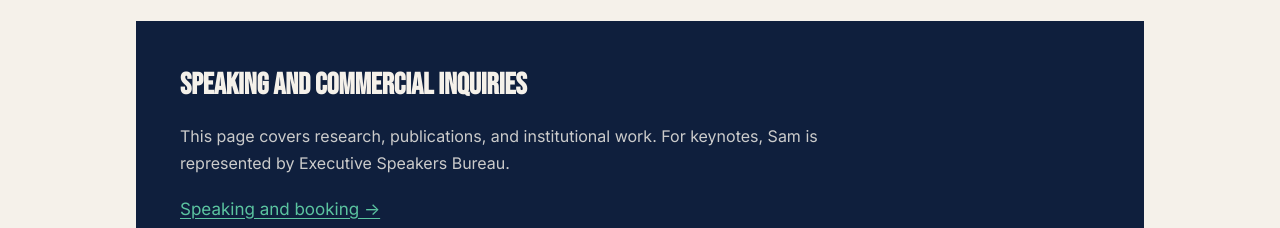
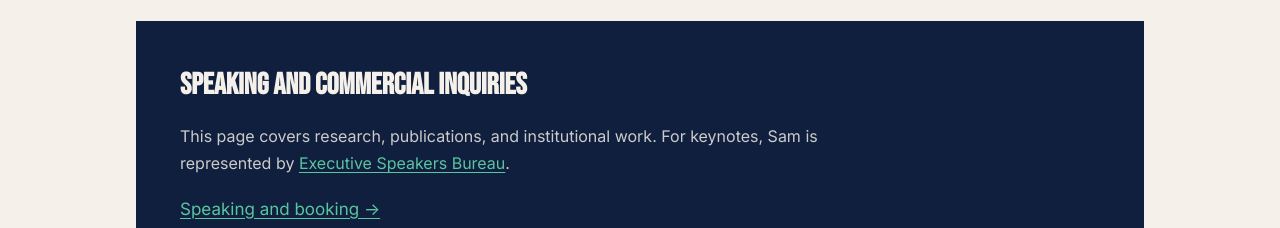
Before and after one commit to SamRadOfficial/sam-rad, a Next.js app: page /cv in a window 1280 px wide. Shown: the part 7100-7328 px from the top of the page. Built offline with nearby package versions, Linux system fonts and the light colour scheme.

Commit message:
Bureau URL now linked only on /press and /cv. Bureau gains a linked prop; the duplicate hardcoded block in CtaBreak unlinked to match. Footer link and Person schema sameAs unchanged.

```diff
--- a/app/cv/page.jsx
+++ b/app/cv/page.jsx
@@ -162,7 +162,11 @@ export default function CV() {
               <h3>Speaking and commercial inquiries</h3>
               <p>
                 This page covers research, publications, and institutional work. For keynotes, Sam is
-                represented by Executive Speakers Bureau.
+                represented by{' '}
+                <a href={SITE.bureau.orgUrl} target="_blank" rel="noopener noreferrer">
+                  Executive Speakers Bureau
+                </a>
+                .
               </p>
               <Link href="/speaking">Speaking and booking →</Link>
             </div>
--- a/app/meet-sam/page.jsx
+++ b/app/meet-sam/page.jsx
@@ -48,7 +48,7 @@ export default function MeetSam() {
                   <p>Sam Rad (born Samantha Radocchia) is an anthropologist who spent twenty years inside technology revolutions, founding four companies through the rise of e-commerce, blockchain, and AI, and learning one thing above all: <em>change has a pattern.</em></p>
                   <p>With the curiosity of an anthropologist, the instinct of a tech founder, the candor of a friend, and the calm of an ex-competitive skydiver, Sam shows leaders and their teams the pattern behind every big change, so they&apos;re ready for whatever comes next.</p>
                   <p>She says the things other speakers won&apos;t, and she says them with warmth. Her talks lift the overwhelm, hand the room a simple way to read what&apos;s happening, and end on the promise every anxious audience needs to hear: <strong>we&apos;re going to be OK.</strong></p>
-                  <p>Managed by <a href={SITE.bureau.mailto}>Brandy Gibson</a> at <a href={SITE.bureau.orgUrl} target="_blank" rel="noopener noreferrer">Executive Speakers Bureau</a>, Sam Rad is the speaker you book when your people are facing change and you need them to walk out ready for it.</p>
+                  <p>Managed by <a href={SITE.bureau.mailto}>Brandy Gibson</a> at Executive Speakers Bureau, Sam Rad is the speaker you book when your people are facing change and you need them to walk out ready for it.</p>
                 </div>
                 <div className="stat-row">
                   <div><div className="n">5</div><div className="l">Continents</div></div>
@@ -105,7 +105,6 @@ export default function MeetSam() {
                     <li>Early protocols behind ERC-721</li>
                   </ul>
                   <Link href="/book" className="btn btn-ink">Book Sam →</Link>
-                  <Bureau />
                 </div>
                 <div className="side-photo">
                   {/* eslint-disable-next-line @next/next/no-img-element */}
--- a/app/page.jsx
+++ b/app/page.jsx
@@ -90,7 +90,6 @@ export default function Home() {
                 </div>
                 <div style={{ marginTop: 40 }}>
                   <Link href="/speaking" className="btn btn-mint">The full keynote</Link>
-                  <Bureau light />
                 </div>
               </div>
               <div>
--- a/app/press/page.jsx
+++ b/app/press/page.jsx
@@ -23,7 +23,8 @@ export default function Press() {
           eyebrow="Press"
           short
           position="center 26%"
-          lead="Coverage of Sam's work across technology, supply chain, and the future of business. For interview requests, contact Brandy Gibson at Executive Speakers Bureau."
+          lead="Coverage of Sam's work across technology, supply chain, and the future of business."
+          note={<span className="bureau-line light">Interview requests: <a href={SITE.bureau.mailto}>Brandy Gibson</a> at <a href={SITE.bureau.orgUrl} target="_blank" rel="noopener noreferrer">Executive Speakers Bureau</a></span>}
           caption="CRMC · Chicago"
         >
           In the <span className="mint-fill">press.</span>
--- a/components/Blocks.jsx
+++ b/components/Blocks.jsx
@@ -7,11 +7,21 @@ import featuredIn from '@/data/featured-in.json';
 const LOGO_FILES = Object.fromEntries(clients.filter((c) => c.file).map((c) => [c.name, c]));
 import IndustryIcon from './IndustryIcon';
 
-export function Bureau({ light }) {
+// The agent mailto is a booking path and stays live everywhere: some buyers would
+// rather email a named person than fill in a form, and it is already CC'd to Sam.
+// The bureau's own URL is different. It lands on a page with its own booking form,
+// so linking it next to a "Book Sam" button hands the lead to a third party at the
+// moment of conversion. Pass `linked` only where the page is not asking for a
+// booking (press, CV). Do not set it on a page with a CTA.
+export function Bureau({ light, linked }) {
   return (
     <div className={light ? 'bureau-line light' : 'bureau-line'}>
       Managed by <a href={SITE.bureau.mailto}>{SITE.bureau.agent}</a> at{' '}
-      <a href={SITE.bureau.orgUrl} target="_blank" rel="noopener noreferrer">{SITE.bureau.org}</a>
+      {linked ? (
+        <a href={SITE.bureau.orgUrl} target="_blank" rel="noopener noreferrer">{SITE.bureau.org}</a>
+      ) : (
+        SITE.bureau.org
+      )}
     </div>
   );
 }
@@ -109,9 +119,10 @@ export function CtaBreak({ image, tag, heading, lead, caption, center, bureau, p
           <Link href={href || '/book'} className="btn btn-mint">{btn}</Link>
         )}
         {bureau && (
+          // Sits directly under the Book Sam button, so the bureau's own URL stays
+          // unlinked here for the reason given on the Bureau component above.
           <div className="bureau">
-            Managed by <a href={SITE.bureau.mailto}>{SITE.bureau.agent}</a> at{' '}
-            <a href={SITE.bureau.orgUrl} target="_blank" rel="noopener noreferrer">{SITE.bureau.org}</a>
+            Managed by <a href={SITE.bureau.mailto}>{SITE.bureau.agent}</a> at {SITE.bureau.org}
           </div>
         )}
       </div>
```
Also changed, not shown: 1 other file (tests, documents, lock files or other folders).
